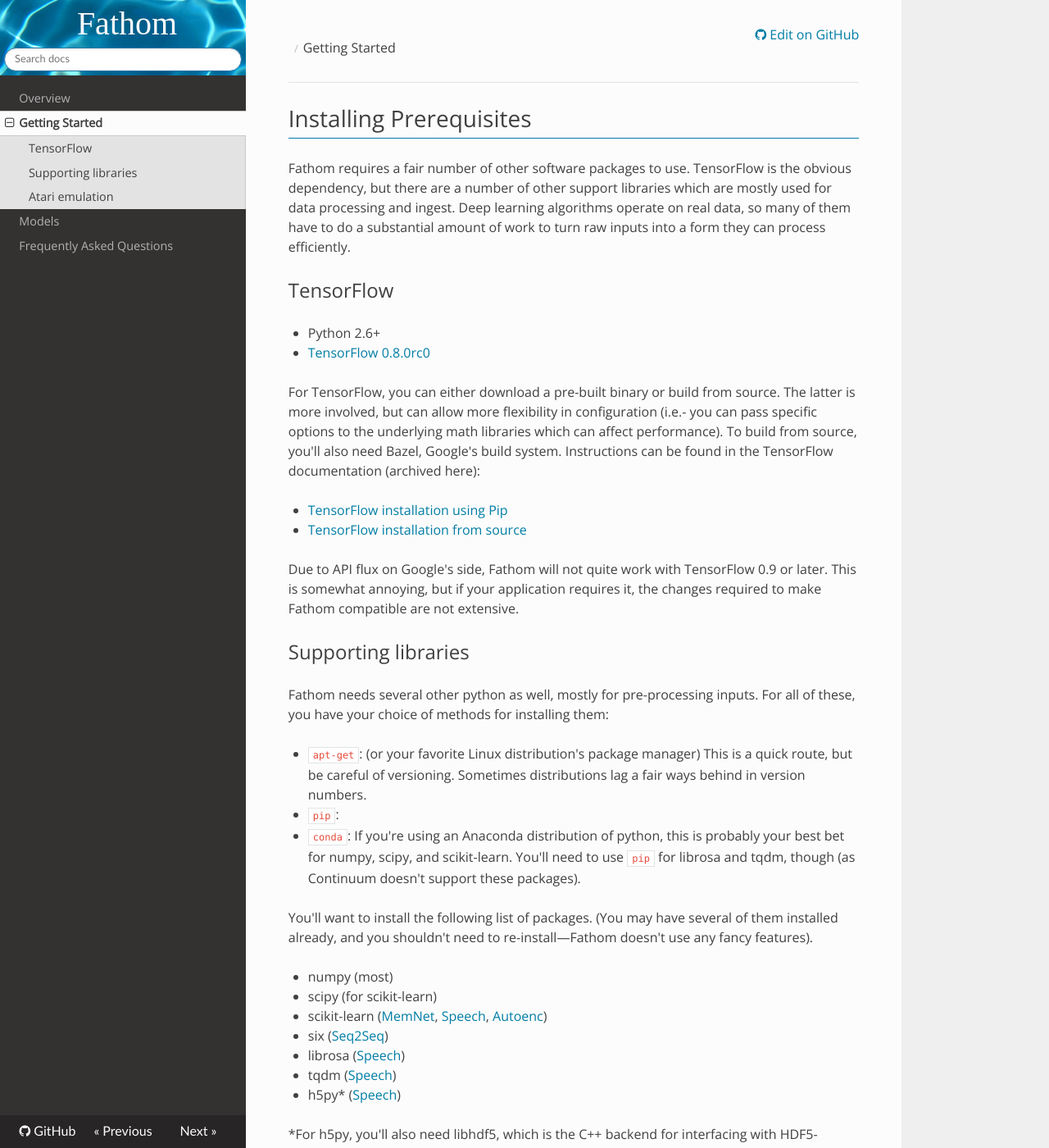
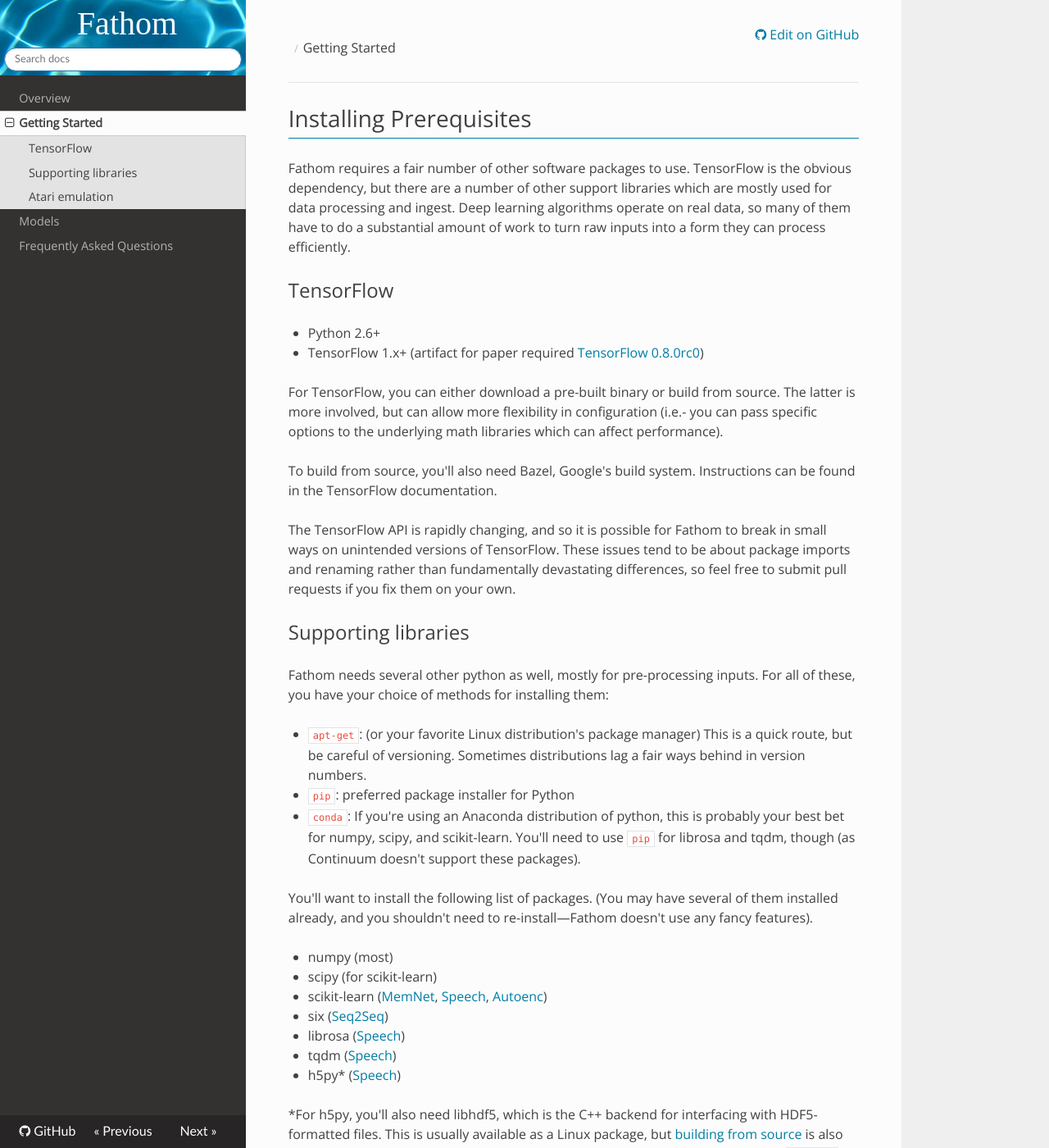
Before and after one commit to rdadolf/fathom, an MkDocs documentation site: the page built from docs/quickstart.md, in a window 1280 px wide and 1400 px high. Shown: the whole window at 82% size. Built offline with MkDocs 1.6.1, drawn with Linux system fonts in a browser that asks for light colours; nearby versions of some CDN libraries; some web fonts are replaced; old or Windows-style settings are respelled for this version of MkDocs; some of the changed text lies outside the part shown.

Commit message:
Doc updates.
Currently cleaning up ImageNet docs so that flow works out-of-the-box.

````diff
--- a/docs/quickstart.md
+++ b/docs/quickstart.md
@@ -5,21 +5,20 @@
 ## TensorFlow
 
  - Python 2.6+
- - [TensorFlow 0.8.0rc0](https://github.com/tensorflow/tensorflow/releases/tag/v0.8.0rc0)
+ - TensorFlow 1.x+ (artifact for paper required [TensorFlow 0.8.0rc0](https://github.com/tensorflow/tensorflow/releases/tag/v0.8.0rc0))
 
-For TensorFlow, you can either download a pre-built binary or build from source. The latter is more involved, but can allow more flexibility in configuration (i.e.- you can pass specific options to the underlying math libraries which can affect performance). To build from source, you'll also need Bazel, Google's build system. Instructions can be found in the TensorFlow documentation (archived here):
+For TensorFlow, you can either download a pre-built binary or build from source. The latter is more involved, but can allow more flexibility in configuration (i.e.- you can pass specific options to the underlying math libraries which can affect performance).
 
-  - [TensorFlow installation using Pip](https://github.com/tensorflow/tensorflow/blob/v0.8.0rc0/tensorflow/g3doc/get_started/os_setup.md#pip-installation)
-  - [TensorFlow installation from source](https://github.com/tensorflow/tensorflow/blob/v0.8.0rc0/tensorflow/g3doc/get_started/os_setup.md#installing-from-sources)
+To build from source, you'll also need Bazel, Google's build system. Instructions can be found in the TensorFlow documentation.
 
-Due to API flux on Google's side, Fathom will not quite work with TensorFlow 0.9 or later. This is somewhat annoying, but if your application requires it, the changes required to make Fathom compatible are not extensive.
+The TensorFlow API is rapidly changing, and so it is possible for Fathom to break in small ways on unintended versions of TensorFlow. These issues tend to be about package imports and renaming rather than fundamentally devastating differences, so feel free to submit pull requests if you fix them on your own.
 
 ## Supporting libraries
 
 Fathom needs several other python as well, mostly for pre-processing inputs. For all of these, you have your choice of methods for installing them:
 
  - `apt-get`: (or your favorite Linux distribution's package manager) This is a quick route, but be careful of versioning. Sometimes distributions lag a fair ways behind in version numbers.
- - `pip`:
+ - `pip`: preferred package installer for Python
  - `conda`: If you're using an Anaconda distribution of python, this is probably your best bet for numpy, scipy, and scikit-learn. You'll need to use `pip` for librosa and tqdm, though (as Continuum doesn't support these packages).
 
 You'll want to install the following list of packages. (You may have several of them installed already, and you shouldn't need to re-install&mdash;Fathom doesn't use any fancy features).
@@ -70,6 +69,8 @@
 - [TIMIT](https://catalog.ldc.upenn.edu/ldc93s1) - requires membership of the Linguistic Data Consortium (this is not free, but it is widely available in the research community).
 - Atari "Breakout" ROM - Technically not freely available. In practice, it is [available online](https://www.google.com/search?q=atari+breakout+rom). You can also legally obtain this by dumping the memory of an Atari 2600 running a copy of Breakout you bought.
 
+We eventually want to write synthetic datasets which allow users to run Fathom out of the box without requiring the above downloads.
+
 # Running the Workloads
 
 Fathom is a Python library with command-line shims. To use Fathom, you'll need to tell your Python installation where to find it. The easiest way is to adjust your `PYTHONPATH` environment variable:
@@ -95,4 +96,12 @@
 model.run()
 ```
 
-Note: [DeepQ](/models/#deepq) currently looks for its ROMs relative to Fathom's root directory. In practice, this will cause problems if you don't run in that directory. We are working on a more general configuration interface, but in the meantime, you should feel free to modify the `ROM_PATH` variable in `fathom/deepq/emuator.py`.
+## ImageNet
+
+The ImageNet workflow is finicky for training and the parameters and optimizations we have included do not reflect the state-of-the-art (e.g., batch normalization). Several users have reported issues with running the training flow out of the box, and we are currently working on resolving these issues.
+
+If you do not want to download and set up ImageNet, then you can switch to using MNIST as provided in `fathom/imagenet/mnist.py`. Some of the models (e.g., VGG) may require modification because their convolutional kernels compress the smaller MNIST images too much.
+
+## DeepQ
+
+Note: [DeepQ](/models/#deepq) currently looks for its ROMs relative to Fathom's root directory. In practice, this will cause problems if you don't run in that directory. We are working on a more general configuration interface, but in the meantime, you should feel free to modify the `ROM_PATH` variable in `fathom/deepq/emulator.py`.
````
Also changed, not shown: README.md (+1 -1 lines), docs/faq.md (+4 -0 lines).
